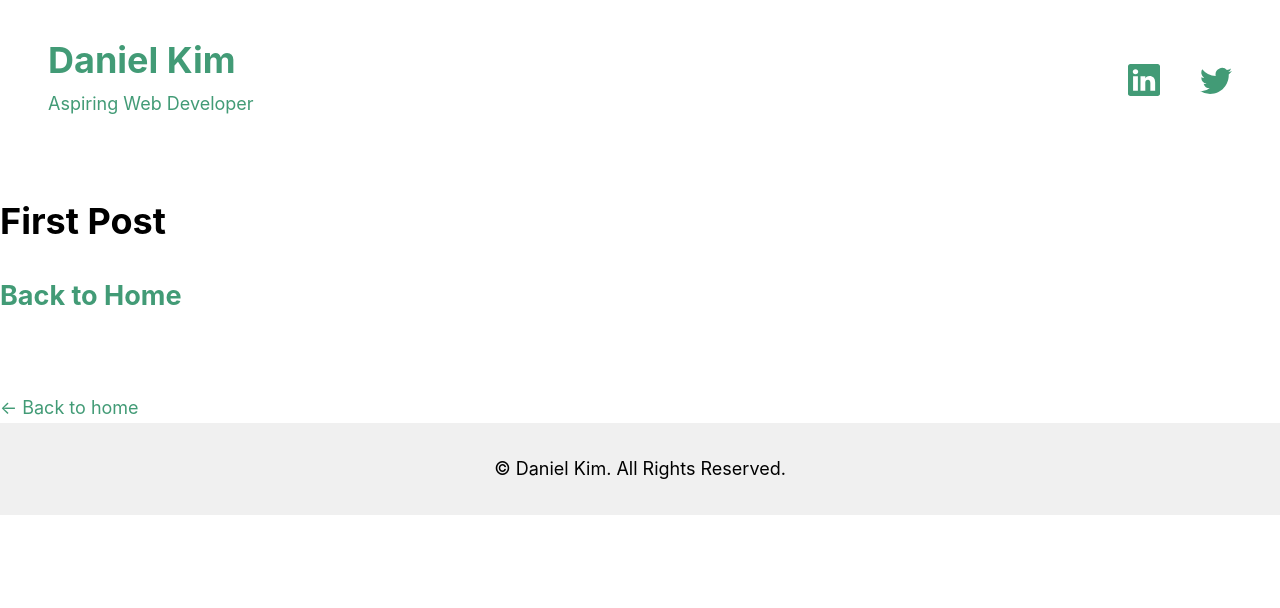
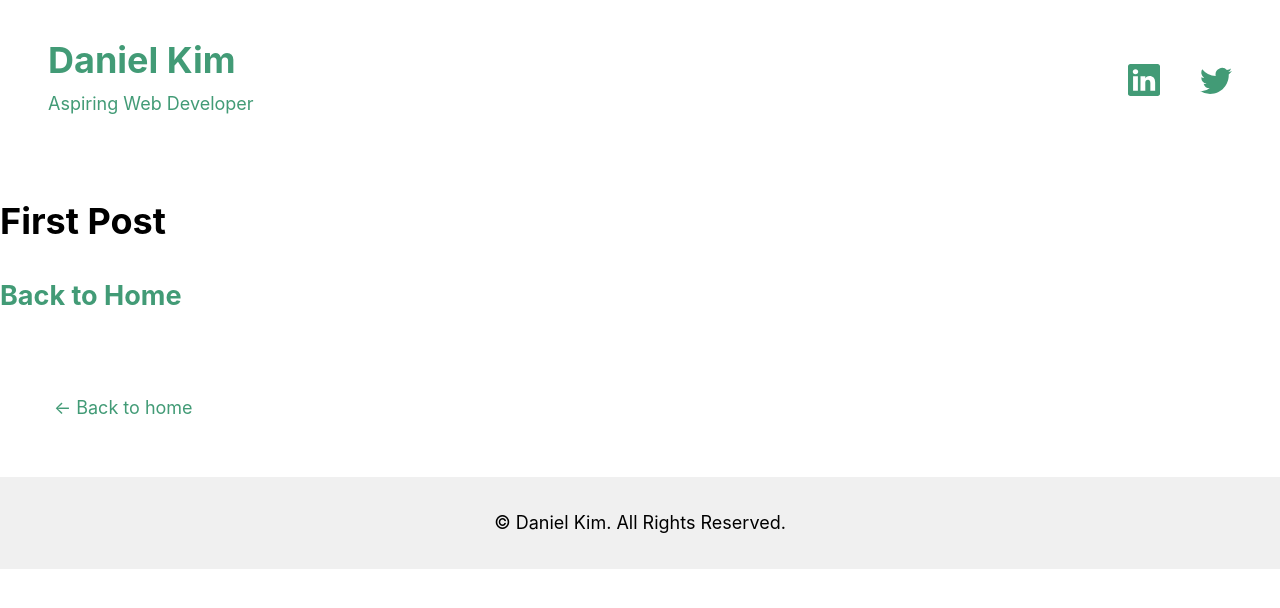
Before and after one commit to dandanmania/portfolio, a Next.js app: page /project/first-post in a window 1280 px wide. Shown: the top 608 px of the page. Built offline with nearby package versions, Linux system fonts and the light colour scheme.

Commit message:
Update layout with name for title

```diff
--- a/components/layout.js
+++ b/components/layout.js
@@ -1,13 +1,11 @@
 import Head from 'next/head';
-import Image from 'next/image';
 import styles from './layout.module.css';
-import utilStyles from '../styles/utils.module.css';
 import Link from 'next/link';
 import Navbar from './navbar';
 import Footer from './footer';
 
 const name = 'Dan';
-export const siteTitle = 'Next.js Sample Website';
+export const siteTitle = 'Daniel Kim';
 
 export default function Layout({ children, home }) {
     return (
@@ -29,10 +27,10 @@ export default function Layout({ children, home }) {
             </Head>
             <Navbar />
             <div className={styles.body}>
-            <main className="">{children}</main>
+            <main>{children}</main>
             </div>
             {!home && (
-                <div className={styles.backToHome}>
+                <div className={styles.backToHome} style={{margin: '3rem'}}>
                     <Link href="/">
                         <a>← Back to home</a>
                     </Link>
```
